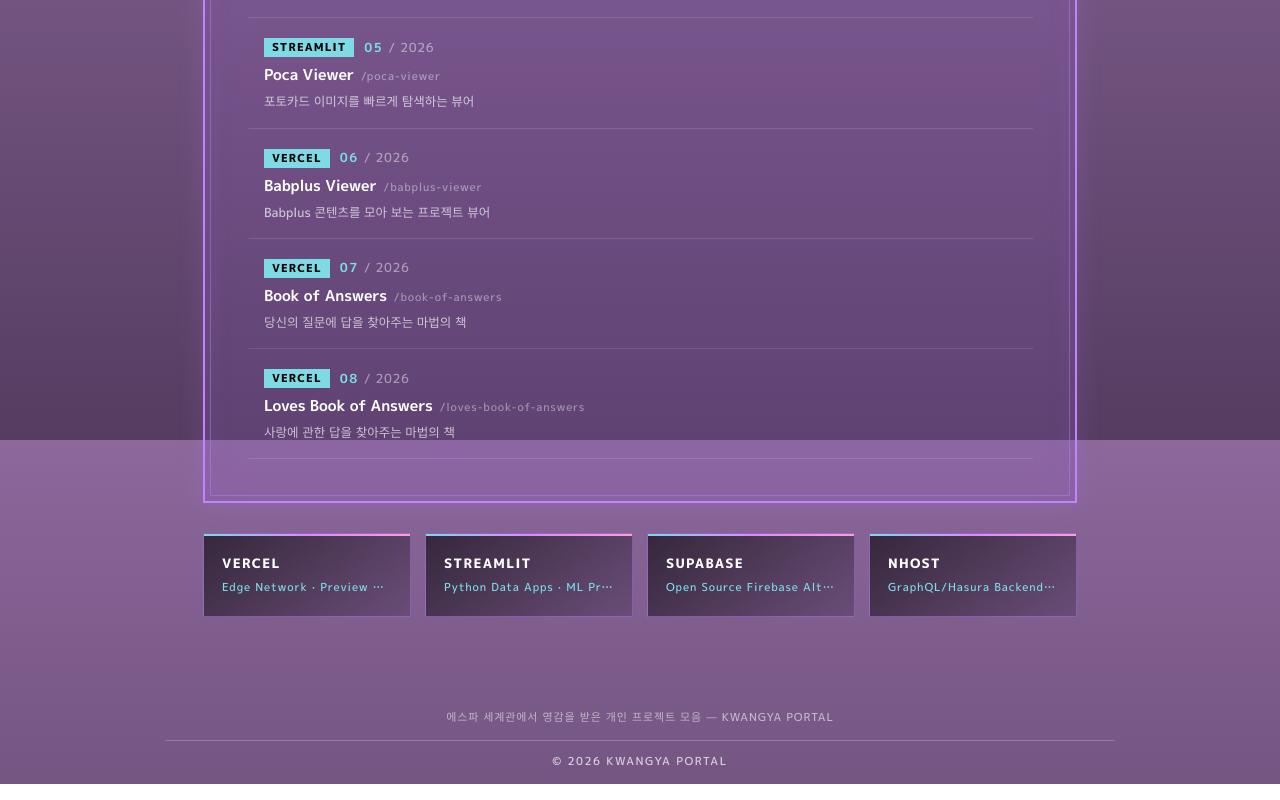
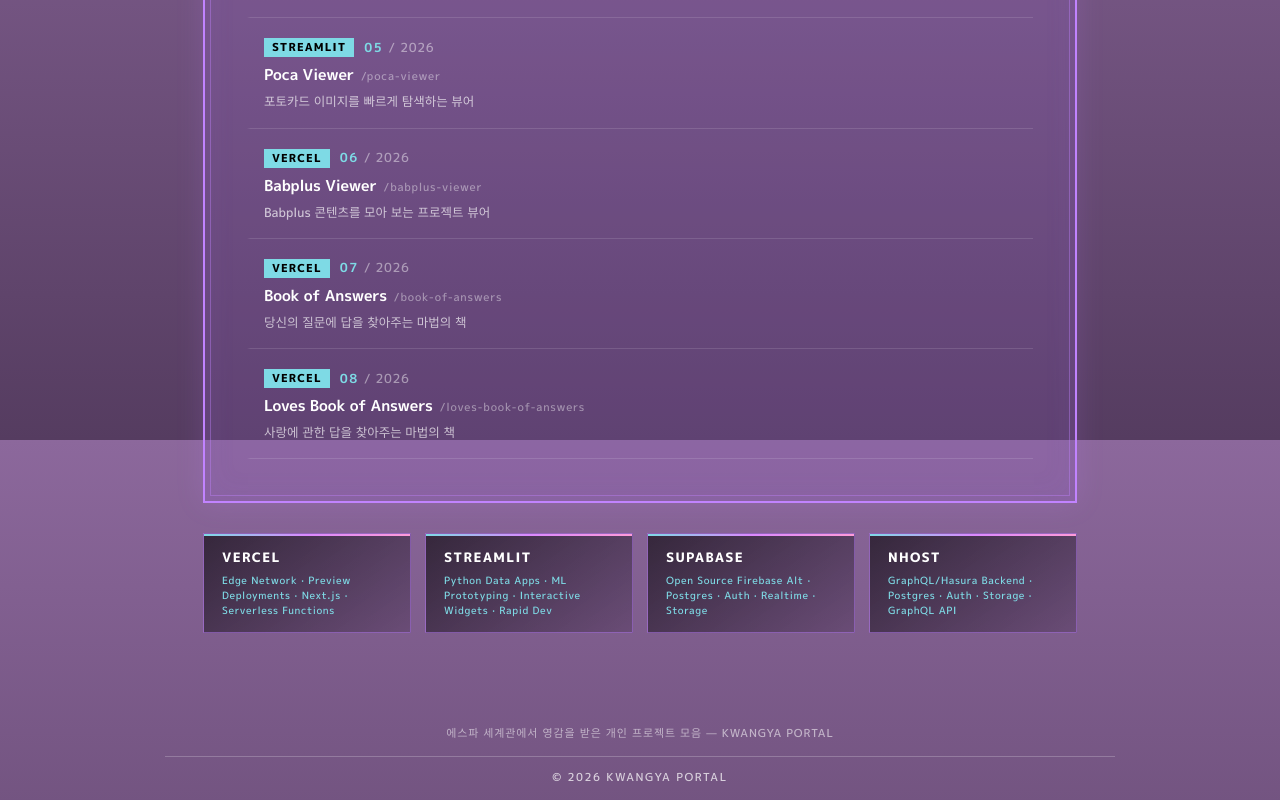
Before and after one commit to typ0307/typ0307.github.io, a React (Vite) app: page / in a window 1280 px wide. Shown: the part 1160-1960 px from the top of the page. Built offline with nearby package versions, Linux system fonts and the light colour scheme.

Commit message:
style: fix banner-sub truncation with line-clamp

```diff
--- a/src/styles.css
+++ b/src/styles.css
@@ -568,7 +568,7 @@
   flex-direction: column;
   justify-content: center;
   gap: 6px;
-  min-height: 84px;
+  min-height: 100px;
   padding: 14px 18px;
   border: 1px solid rgba(193, 131, 255, 0.55);
   background: linear-gradient(145deg, rgba(0, 0, 0, 0.6), rgba(85, 60, 96, 0.5));
@@ -598,12 +598,14 @@
 }
 
 .banner-sub {
-  font-size: 11px;
-  letter-spacing: 0.08em;
+  font-size: 10px;
+  letter-spacing: 0.06em;
   color: var(--cyan);
+  line-height: 1.5;
+  display: -webkit-box;
+  -webkit-line-clamp: 3;
+  -webkit-box-orient: vertical;
   overflow: hidden;
-  text-overflow: ellipsis;
-  white-space: nowrap;
 }
 
 /* ---------- 푸터 ---------- */
```
